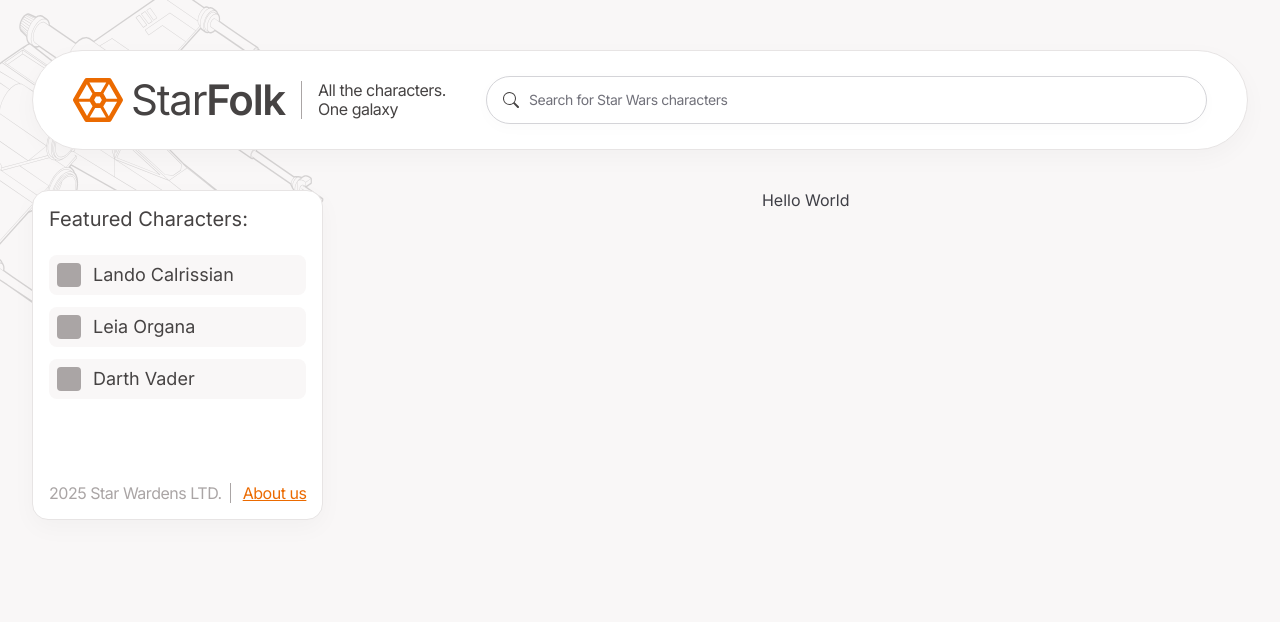
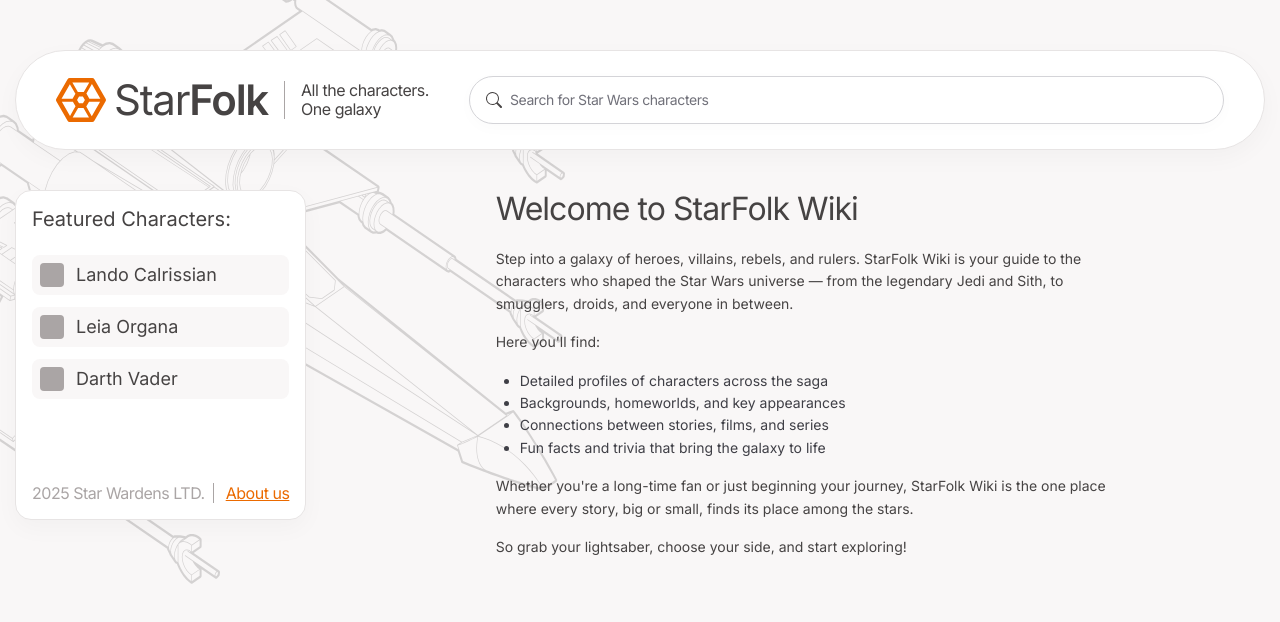
Before and after one commit to vrybakk/character-searcher-lit, a website built with Vite: page frontend/index.html in a window 1280 px wide. Built offline with nearby package versions, Linux system fonts and the light colour scheme.

Commit message:
feat: homepage and style normalizer

```diff
--- /dev/null
+++ b/frontend/src/components/base-element.ts
@@ -0,0 +1,6 @@
+import { LitElement } from 'lit';
+import { resetStyles } from '../styles/reset.css.js';
+
+export class BaseElement extends LitElement {
+  static styles = [resetStyles];
+}
--- /dev/null
+++ b/frontend/src/components/homepage.ts
@@ -0,0 +1,70 @@
+import { css, html } from 'lit';
+import { customElement } from 'lit/decorators.js';
+import { BaseElement } from './base-element.js';
+
+@customElement('app-homepage')
+export class AppHomepage extends BaseElement {
+  static styles = [
+    ...super.styles,
+    css`
+      :host {
+        display: block;
+      }
+
+      .homepage {
+        display: flex;
+        flex-direction: column;
+        align-items: flex-start;
+        max-width: 620px;
+        margin: 0 auto;
+        font-family: var(--font-family-primary);
+        font-size: 14px;
+        line-height: 160%;
+        font-weight: 400;
+        color: var(--color-vx-warm-neutral-700);
+        text-align: left;
+        gap: 16px;
+      }
+
+      .homepage__heading {
+        width: 100%;
+        margin-bottom: 4px;
+        font-size: 32px;
+        line-height: 38px;
+        letter-spacing: -0.03em;
+      }
+
+      .homepage__list {
+        color: var(--color-sl-grey-neutral-700);
+        margin: 0;
+        padding-left: 24px;
+        list-style: disc;
+      }
+    `,
+  ];
+
+  render() {
+    return html`
+      <div class="homepage">
+        <h1 class="homepage__heading">Welcome to StarFolk Wiki</h1>
+        <p class="homepage__paragraph">
+          Step into a galaxy of heroes, villains, rebels, and rulers. StarFolk Wiki is your guide to the characters who
+          shaped the Star Wars universe — from the legendary Jedi and Sith, to smugglers, droids, and everyone in
+          between.
+        </p>
+        <h2 class="homepage__subheading">Here you'll find:</h2>
+        <ul class="homepage__list">
+          <li class="homepage__list-item">Detailed profiles of characters across the saga</li>
+          <li class="homepage__list-item">Backgrounds, homeworlds, and key appearances</li>
+          <li class="homepage__list-item">Connections between stories, films, and series</li>
+          <li class="homepage__list-item">Fun facts and trivia that bring the galaxy to life</li>
+        </ul>
+        <p class="homepage__paragraph">
+          Whether you're a long-time fan or just beginning your journey, StarFolk Wiki is the one place where every
+          story, big or small, finds its place among the stars.
+        </p>
+        <p class="homepage__paragraph">So grab your lightsaber, choose your side, and start exploring!</p>
+      </div>
+    `;
+  }
+}
--- a/frontend/src/components/search.ts
+++ b/frontend/src/components/search.ts
@@ -1,9 +1,12 @@
-import { LitElement, css, html } from 'lit';
+import { css, html } from 'lit';
 import { customElement } from 'lit/decorators.js';
+import { BaseElement } from './base-element.js';
 
 @customElement('app-search')
-export class AppSearch extends LitElement {
-  static styles = css`
+export class AppSearch extends BaseElement {
+  static styles = [
+    ...super.styles,
+    css`
       :host {
         display: block;
         flex: 1;
@@ -47,7 +50,8 @@ export class AppSearch extends LitElement {
       .search__input::placeholder {
         color: var(--color-sl-grey-neutral-500);
       }
-  `;
+    `,
+  ];
 
   render() {
     return html`
--- a/frontend/src/components/sidebar.ts
+++ b/frontend/src/components/sidebar.ts
@@ -1,9 +1,12 @@
-import { LitElement, css, html } from 'lit';
+import { css, html } from 'lit';
 import { customElement } from 'lit/decorators.js';
+import { BaseElement } from './base-element.js';
 
 @customElement('app-sidebar')
-export class AppSidebar extends LitElement {
-  static styles = css`
+export class AppSidebar extends BaseElement {
+  static styles = [
+    ...super.styles,
+    css`
       :host {
         display: block;
       }
@@ -122,7 +125,8 @@ export class AppSidebar extends LitElement {
       .sidebar__footer-link:hover {
         opacity: 0.8;
       }
-  `;
+    `,
+  ];
 
   render() {
     return html`
--- a/frontend/src/main.ts
+++ b/frontend/src/main.ts
@@ -1,13 +1,14 @@
 import './components/header';
+import './components/homepage';
 import './components/layout';
 import './components/logo-tagline';
 import './components/search';
 import './design-tokens/tokens.css';
-import './style.css';
+import './styles/style.css';
 
 const app = document.querySelector<HTMLDivElement>('#app')!;
 app.innerHTML = `
   <app-layout>
-    <div>Hello World</div>
+    <app-homepage></app-homepage>
   </app-layout>
 `;
--- /dev/null
+++ b/frontend/src/styles/reset.css.ts
@@ -0,0 +1,64 @@
+import { css } from 'lit';
+
+/**
+ * CSS Reset for Lit components
+ * This reset is applied within Shadow DOM to override user agent styles
+ */
+export const resetStyles = css`
+  *,
+  *::before,
+  *::after {
+    box-sizing: border-box;
+    margin: 0;
+    padding: 0;
+  }
+
+  h1,
+  h2,
+  h3,
+  h4,
+  h5,
+  h6 {
+    margin: 0;
+    font-size: inherit;
+    font-weight: inherit;
+  }
+
+  p {
+    margin: 0;
+  }
+
+  ul,
+  ol {
+    margin: 0;
+    padding: 0;
+    list-style: none;
+  }
+
+  a {
+    color: inherit;
+    text-decoration: none;
+  }
+
+  button {
+    border: none;
+    background: none;
+    padding: 0;
+    font: inherit;
+    cursor: pointer;
+  }
+
+  input,
+  textarea,
+  select {
+    font: inherit;
+    border: none;
+    background: none;
+  }
+
+  img {
+    max-width: 100%;
+    height: auto;
+    display: block;
+  }
+`;
--- a/frontend/src/style.css
+++ b/frontend/src/styles/style.css
@@ -20,8 +20,8 @@ body::before {
   height: 100%;
   background-image: url('/img/ship.svg');
   background-repeat: no-repeat;
-  background-position: clamp(-75px, -15vw, -75px) clamp(-30px, -10vh, -30px);
-  background-size: clamp(400px, 30vw, 680px) auto;
+  background-position: clamp(-75px, -15vw, -130px) clamp(-30px, -10vh, -50px);
+  background-size: clamp(400px, 50vw, 680px) auto;
   pointer-events: none;
   z-index: 0;
 }
@@ -29,7 +29,7 @@ body::before {
 #app {
   max-width: 1268px;
   margin: 0 auto;
-  padding: 50px 2rem;
+  padding: 50px 15px;
   text-align: center;
   position: relative;
   z-index: 1;
```
Lines whose indentation alone changed are shown as unchanged.
